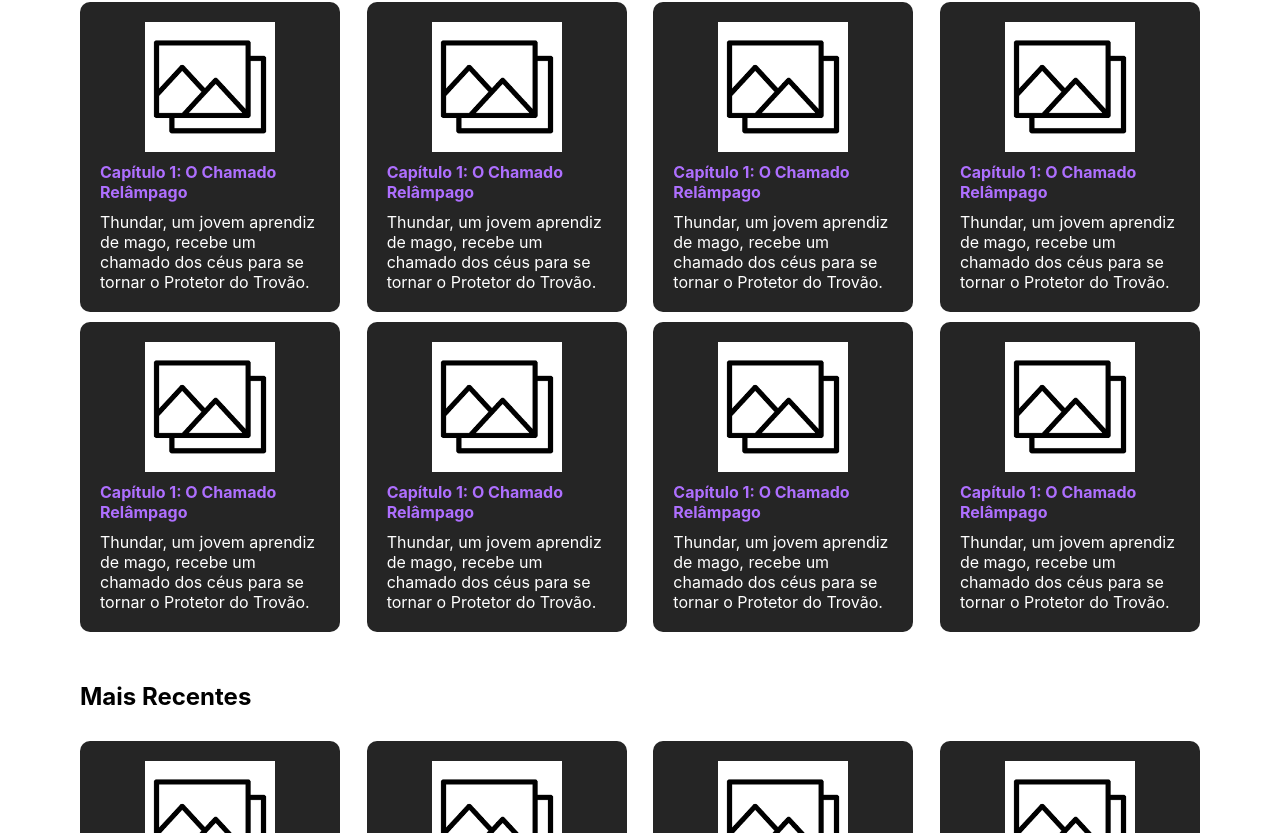
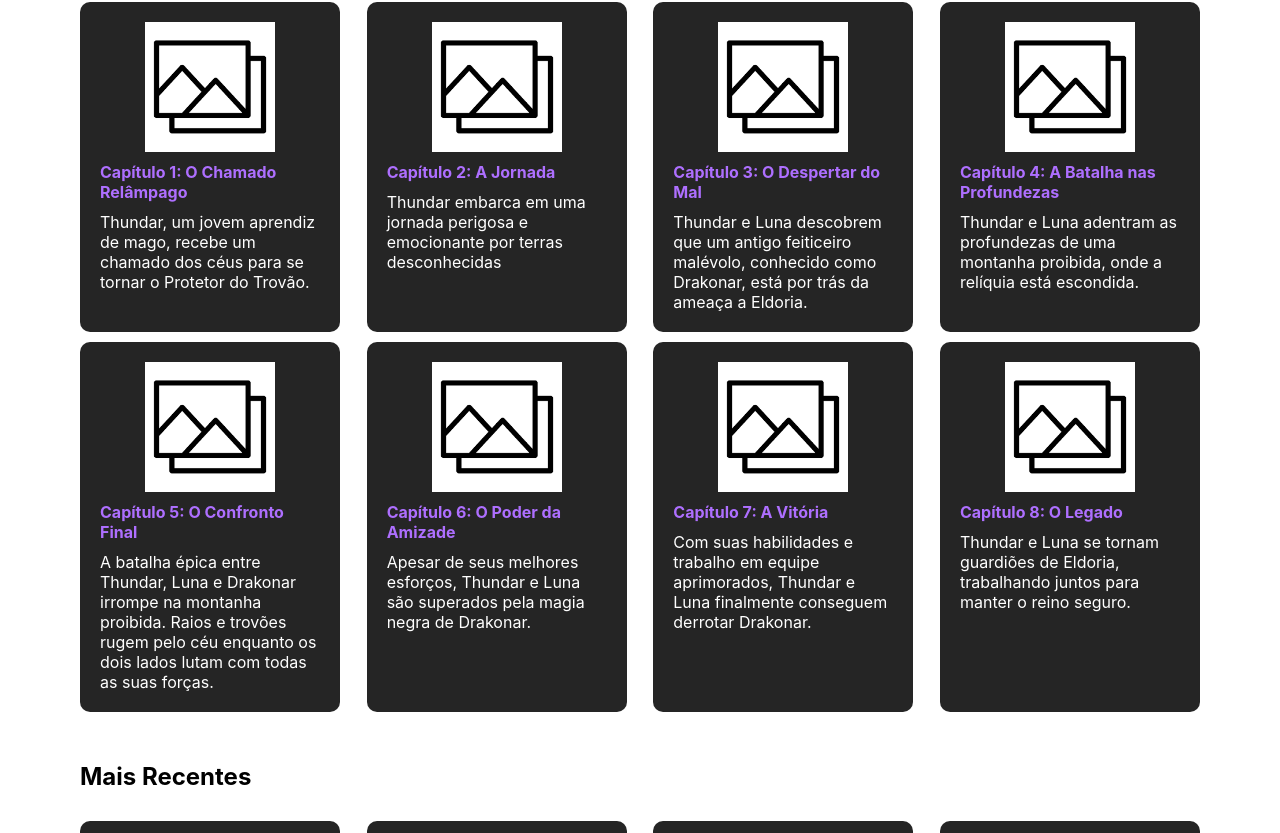
Before and after one commit to joaoparaujocr/magic-hero, a Next.js app: page / in a window 1280 px wide. Shown: the part 527-1360 px from the top of the page. Built offline with nearby package versions, Linux system fonts and the light colour scheme.

Commit message:
apdate database

```diff
--- a/database/index.ts
+++ b/database/index.ts
@@ -4,48 +4,64 @@ const database = [
     title: "Capítulo 1: O Chamado Relâmpago",
     description:
       "Thundar, um jovem aprendiz de mago, recebe um chamado dos céus para se tornar o Protetor do Trovão.",
+    content:
+      "No reino mágico de Eldoria, onde seres místicos e criaturas encantadas vivem em harmonia, o poderoso Thundar, o Protetor do Trovão, é conhecido como o guardião da paz e da justiça. Ele é um guerreiro corajoso, cujo coração está repleto de bondade e determinação.\nEm uma noite tempestuosa, quando raios e trovões dançavam no céu, uma profecia antiga é revelada aos sábios da Cidade dos Sábios. A profecia falava sobre um grande mal que ameaçaria Eldoria, e somente Thundar, o escolhido, poderia detê-lo. Thundar sente o chamado em seu coração e parte em busca de respostas.",
   },
   {
     id: 2,
-    title: "Capítulo 1: O Chamado Relâmpago",
+    title: "Capítulo 2: A Jornada",
     description:
-      "Thundar, um jovem aprendiz de mago, recebe um chamado dos céus para se tornar o Protetor do Trovão.",
+      "Thundar embarca em uma jornada perigosa e emocionante por terras desconhecidas",
+    content:
+      "Thundar embarca em uma jornada perigosa e emocionante por terras desconhecidas. Ele encontra desafios pelo caminho, como criaturas sombrias e terras traiçoeiras. No entanto, sua coragem e habilidade com a espada o ajudam a superar essas adversidades.\nDurante sua jornada, Thundar conhece aliados leais, como a sábia feiticeira Luna, que possui o poder de controlar a luz e a escuridão. Juntos, eles se tornam uma equipe formidável, determinada a proteger Eldoria e derrotar o mal que se aproxima.",
   },
   {
     id: 3,
-    title: "Capítulo 1: O Chamado Relâmpago",
+    title: "Capítulo 3: O Despertar do Mal",
     description:
-      "Thundar, um jovem aprendiz de mago, recebe um chamado dos céus para se tornar o Protetor do Trovão.",
+      "Thundar e Luna descobrem que um antigo feiticeiro malévolo, conhecido como Drakonar, está por trás da ameaça a Eldoria.",
+    content:
+      "Thundar e Luna descobrem que um antigo feiticeiro malévolo, conhecido como Drakonar, está por trás da ameaça a Eldoria. Drakonar busca uma antiga relíquia que pode conceder a ele poderes inimagináveis e mergulhar o reino na escuridão eterna.\nThundar e Luna correm contra o tempo para encontrar a relíquia antes que caia nas mãos erradas. Eles enfrentam criaturas das trevas e desvendam segredos ancestrais para desvendar a localização da relíquia.",
   },
   {
     id: 4,
-    title: "Capítulo 1: O Chamado Relâmpago",
+    title: "Capítulo 4: A Batalha nas Profundezas",
     description:
-      "Thundar, um jovem aprendiz de mago, recebe um chamado dos céus para se tornar o Protetor do Trovão.",
+      "Thundar e Luna adentram as profundezas de uma montanha proibida, onde a relíquia está escondida.",
+    content:
+      "Thundar e Luna adentram as profundezas de uma montanha proibida, onde a relíquia está escondida. Lá, eles enfrentam uma série de desafios perigosos, armadilhas mortais e guardiões poderosos que protegem o artefato.\nCom sua inteligência e habilidades mágicas combinadas, Thundar e Luna superam os obstáculos e finalmente alcançam a relíquia. No entanto, sua vitória é breve, pois Drakonar aparece, pronto para lutar.",
   },
   {
     id: 5,
-    title: "Capítulo 1: O Chamado Relâmpago",
+    title: "Capítulo 5: O Confronto Final",
     description:
-      "Thundar, um jovem aprendiz de mago, recebe um chamado dos céus para se tornar o Protetor do Trovão.",
+      "A batalha épica entre Thundar, Luna e Drakonar irrompe na montanha proibida. Raios e trovões rugem pelo céu enquanto os dois lados lutam com todas as suas forças.",
+    content:
+      "A batalha épica entre Thundar, Luna e Drakonar irrompe na montanha proibida. Raios e trovões rugem pelo céu enquanto os dois lados lutam com todas as suas forças. Thundar desencadeia seu poder do trovão, canalizando sua energia para lançar ataques poderosos.\nLuna usa sua magia para criar escudos protetores e lançar feitiços ofensivos contra Drakonar. A batalha é feroz e intensa, testando a coragem e a determinação dos heróis.",
   },
   {
     id: 6,
-    title: "Capítulo 1: O Chamado Relâmpago",
+    title: "Capítulo 6: O Poder da Amizade",
     description:
-      "Thundar, um jovem aprendiz de mago, recebe um chamado dos céus para se tornar o Protetor do Trovão.",
+      "Apesar de seus melhores esforços, Thundar e Luna são superados pela magia negra de Drakonar.",
+    content:
+      "Apesar de seus melhores esforços, Thundar e Luna são superados pela magia negra de Drakonar. Parece que tudo está perdido, mas então, eles são lembrados do verdadeiro poder que possuem: a amizade e a crença na bondade.\nUnindo suas forças, Thundar e Luna criam um escudo de luz que repele os ataques sombrios de Drakonar. Eles se erguem novamente, mais fortes do que nunca, determinados a proteger Eldoria e seus habitantes.",
   },
   {
     id: 7,
-    title: "Capítulo 1: O Chamado Relâmpago",
+    title: "Capítulo 7: A Vitória",
     description:
-      "Thundar, um jovem aprendiz de mago, recebe um chamado dos céus para se tornar o Protetor do Trovão.",
+      "Com suas habilidades e trabalho em equipe aprimorados, Thundar e Luna finalmente conseguem derrotar Drakonar.",
+    content:
+      "Com suas habilidades e trabalho em equipe aprimorados, Thundar e Luna finalmente conseguem derrotar Drakonar. O malévolo feiticeiro é selado em uma dimensão escura, incapaz de causar mais danos ao reino mágico.\nA notícia de sua vitória se espalha rapidamente por Eldoria, e as criaturas encantadas celebram o retorno da paz. Thundar e Luna são aclamados como heróis e recebem o respeito e a gratidão de todos.",
   },
   {
     id: 8,
-    title: "Capítulo 1: O Chamado Relâmpago",
+    title: "Capítulo 8: O Legado",
     description:
-      "Thundar, um jovem aprendiz de mago, recebe um chamado dos céus para se tornar o Protetor do Trovão.",
+      "Thundar e Luna se tornam guardiões de Eldoria, trabalhando juntos para manter o reino seguro.",
+    content:
+      "Thundar e Luna se tornam guardiões de Eldoria, trabalhando juntos para manter o reino seguro. Eles estabelecem uma academia de treinamento, onde novos aprendizes são instruídos nas artes da magia e da guerra, preparando-se para proteger o mundo mágico no futuro.\nA história de Thundar, o Protetor do Trovão, e sua jornada épica é contada de geração em geração, inspirando aqueles que a ouvem a acreditar na força do bem e a lutar por justiça e harmonia. Eldoria prospera, graças ao coração nobre e à bravura de Thundar.",
   },
 ];
 
```
